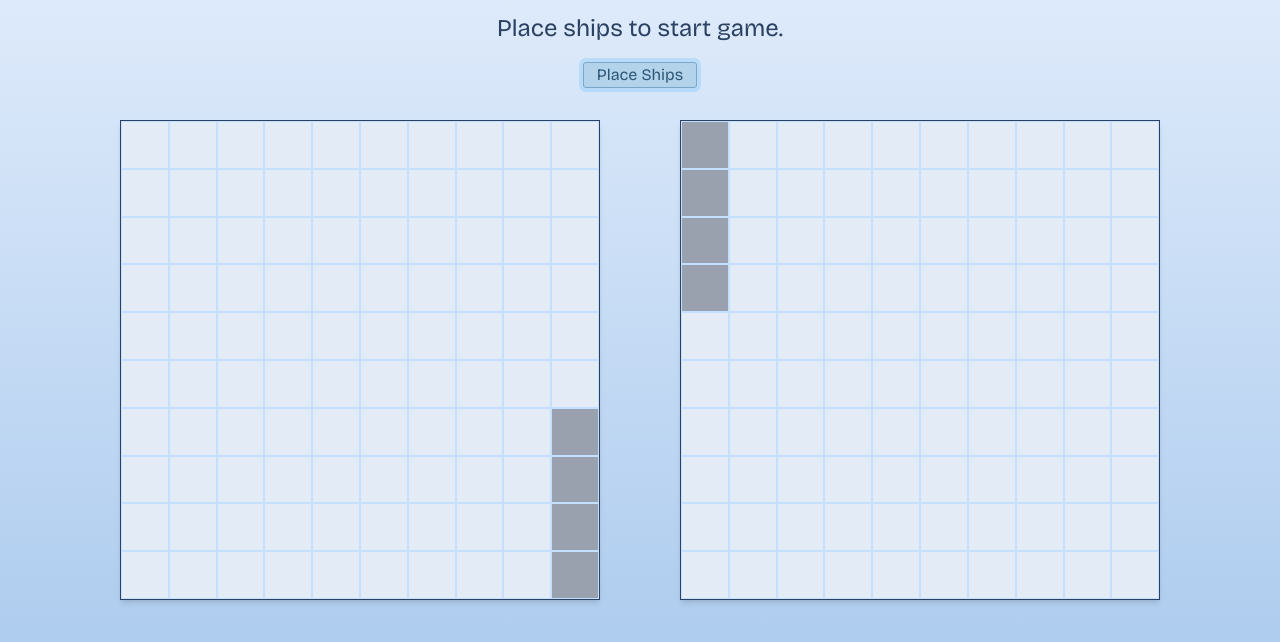
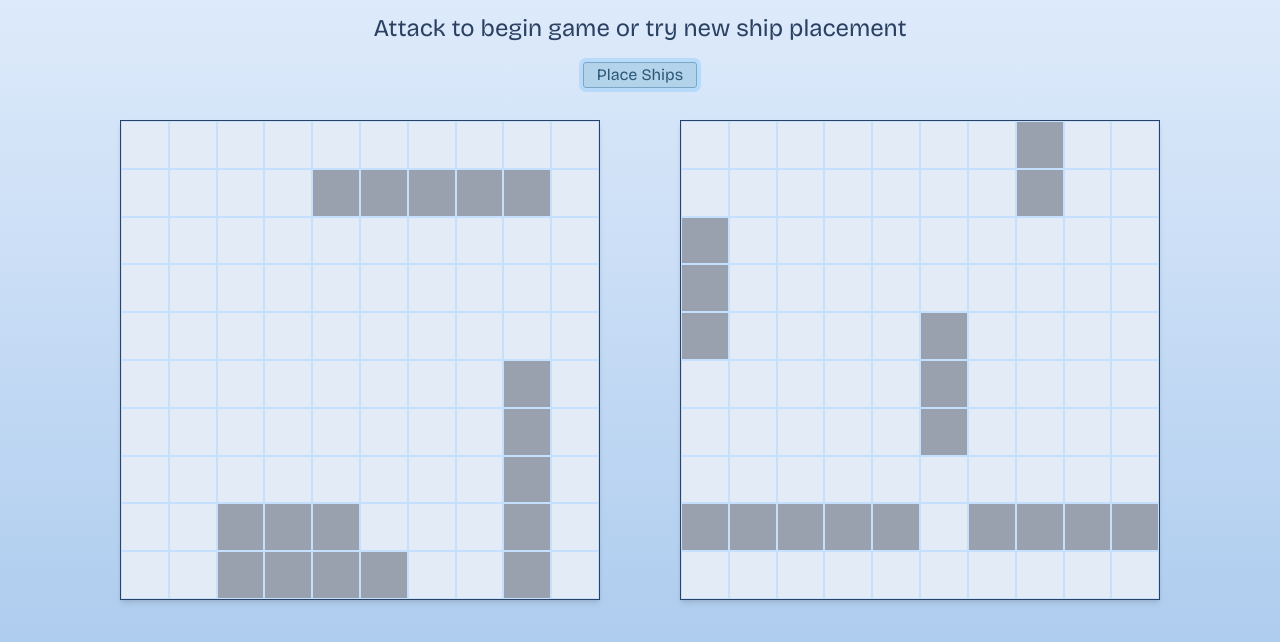
Before and after one commit to AP-720/battleship, a website with bundled scripts: page index.html in a window 1280 px wide. Both pictures are taken after a click on the button "Place Ships". Shown: the part 126-768 px from the top of the page. Built offline with nearby package versions, Linux system fonts and the light colour scheme.

Commit message:
feat(GameController): add ship placement and reset functionality
- Implement `placeAllShips` to randomly place all ships on a game board.
- Add `resetAndPlaceShips` to reset the human board and place ships in a
  new layout.
- Update `initializeGame` to use `placeAllShips` for initial ship
  placement.
- Add unit tests for `placeAllShips` and `resetAndPlaceShips`.
- Connect "Place Ships" button to `resetAndPlaceShips` for dynamic ship
  placement.

Tests ensure all 5 ships are placed correctly and reset functionality
works as expected.

```diff
--- a/index.html
+++ b/index.html
@@ -17,7 +17,9 @@
 
 		<p class="messages" data-messages></p>
 
-		<button type="button" class="place-ships">Place Ships</button>
+		<button type="button" class="place-ships" data-place-ships-button>
+			Place Ships
+		</button>
 
 		<div class="gameboard-container" data-gameBoard-container>
 			<div data-players-board class="gameboard"></div>
--- a/src/game/GameController.js
+++ b/src/game/GameController.js
@@ -26,21 +26,29 @@ export class GameController {
 
 		// Set the initial turn to the human player
 		this.isHumanTurn = true;
+		// Define the ships for the game.
+		this.ships = [
+			new Ship(2),
+			new Ship(3),
+			new Ship(3),
+			new Ship(4),
+			new Ship(5),
+		];
 	}
 
 	// Initialize the game by placing ships and rendering the boards
 	initializeGame() {
 		// Place a ship on the human's board
-		this.placeShipRandomly(new Ship(4), this.humanBoard);
+		this.placeAllShips(this.humanBoard);
 
 		// Place a ship on the computer's board
-		this.placeShipRandomly(new Ship(4), this.computerBoard);
+		this.placeAllShips(this.computerBoard);
 
 		// Render both boards
 		this.humanRenderer.render();
 		this.computerRenderer.render();
 
-		this.uiManager.setMessage("Place ships to start game.");
+		this.uiManager.setMessage("Attack to begin game or try new ship placement");
 	}
 
 	// Handle a human player's attack on the computer's board
@@ -142,4 +150,27 @@ export class GameController {
 		// Once valid coordinates and orientation are found, place the ship on the game board.
 		gameBoard.placeShip(ship, x, y, orientation);
 	}
+
+	// Place all ships randomly on the specified game board
+	placeAllShips(gameBoard) {
+		// Iterate over the ships array and place each ship randomly
+		this.ships.forEach((ship) => {
+			this.placeShipRandomly(ship, gameBoard);
+		});
+	}
+
+	// Reset the human board and place all ships randomly again
+	resetAndPlaceShips() {
+		// Create a new human game board
+		this.humanBoard = new GameBoard();
+
+		// Update the human renderer's board reference to the new board
+		this.humanRenderer.board = this.humanBoard;
+
+		// Place all ships randomly on the new human board
+		this.placeAllShips(this.humanBoard);
+
+		// Re-render the human board to reflect the new ship placements
+		this.humanRenderer.render();
+	}
 }
--- a/src/index.js
+++ b/src/index.js
@@ -11,6 +11,7 @@ import { UIManager } from "./ui/UIManager.js";
 const humanBoardElement = document.querySelector("[data-players-board]");
 const computersBoardElement = document.querySelector("[data-computers-board]");
 const gameMessages = document.querySelector("[data-messages]");
+const placeShipsButton = document.querySelector("[data-place-ships-button]");
 
 // EventListeners
 
@@ -20,6 +21,10 @@ computersBoardElement.addEventListener("click", (event) => {
 	const y = parseInt(cell.getAttribute("data-y"));
 
 	gameController.handleTurn(x, y);
+});
+
+placeShipsButton.addEventListener("click", () => {
+	gameController.resetAndPlaceShips();
 });
 
 // Initialize Game Components
@@ -44,7 +49,3 @@ const gameController = new GameController(
 );
 
 gameController.initializeGame();
-// gameController.handleTurn(0, 0);
-// // gameController.handleTurn(0,0)
-// gameController.handleTurn(0, 1);
-// gameController.handleTurn(0, 2);
```
Also changed, not shown: tests/gameController.test.js (+30 -0 lines), README.md.
